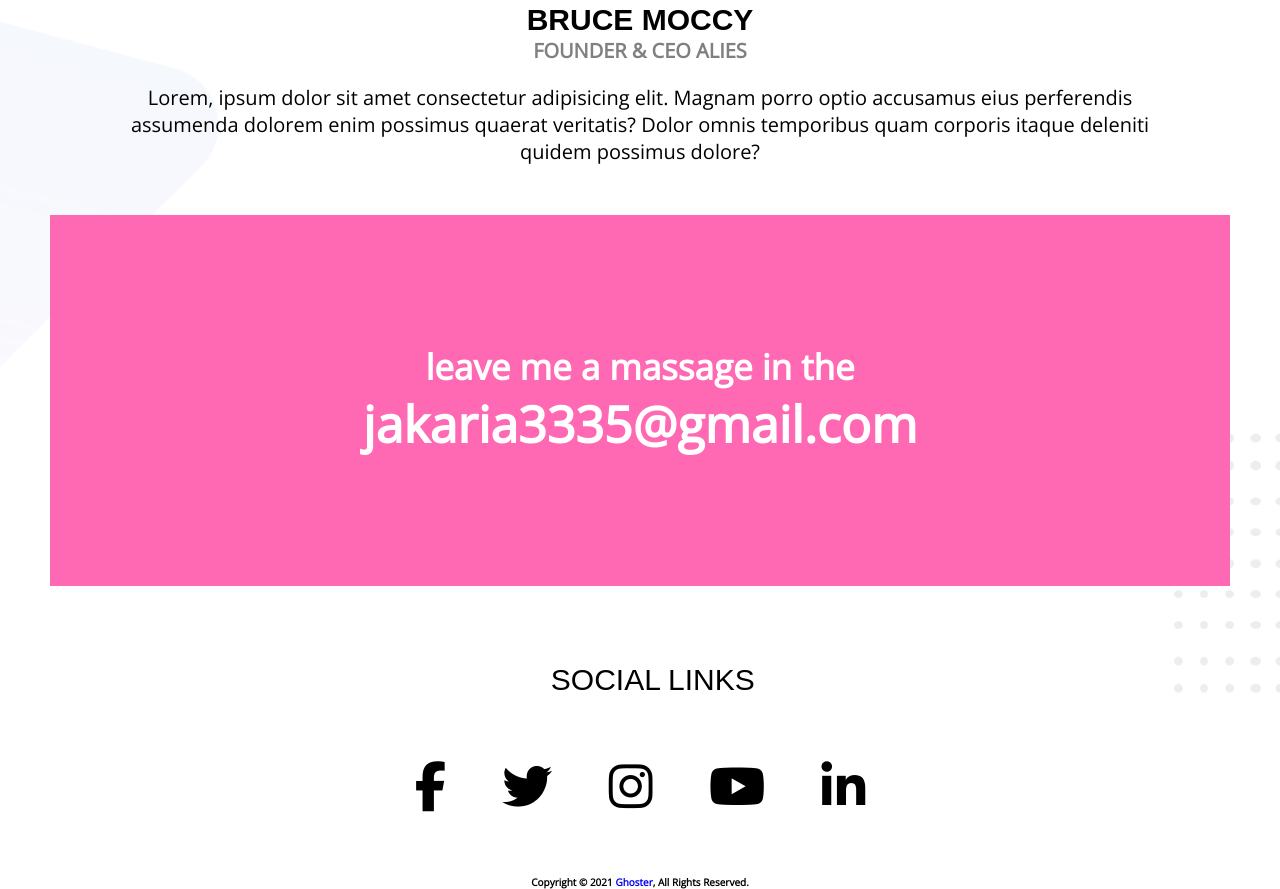
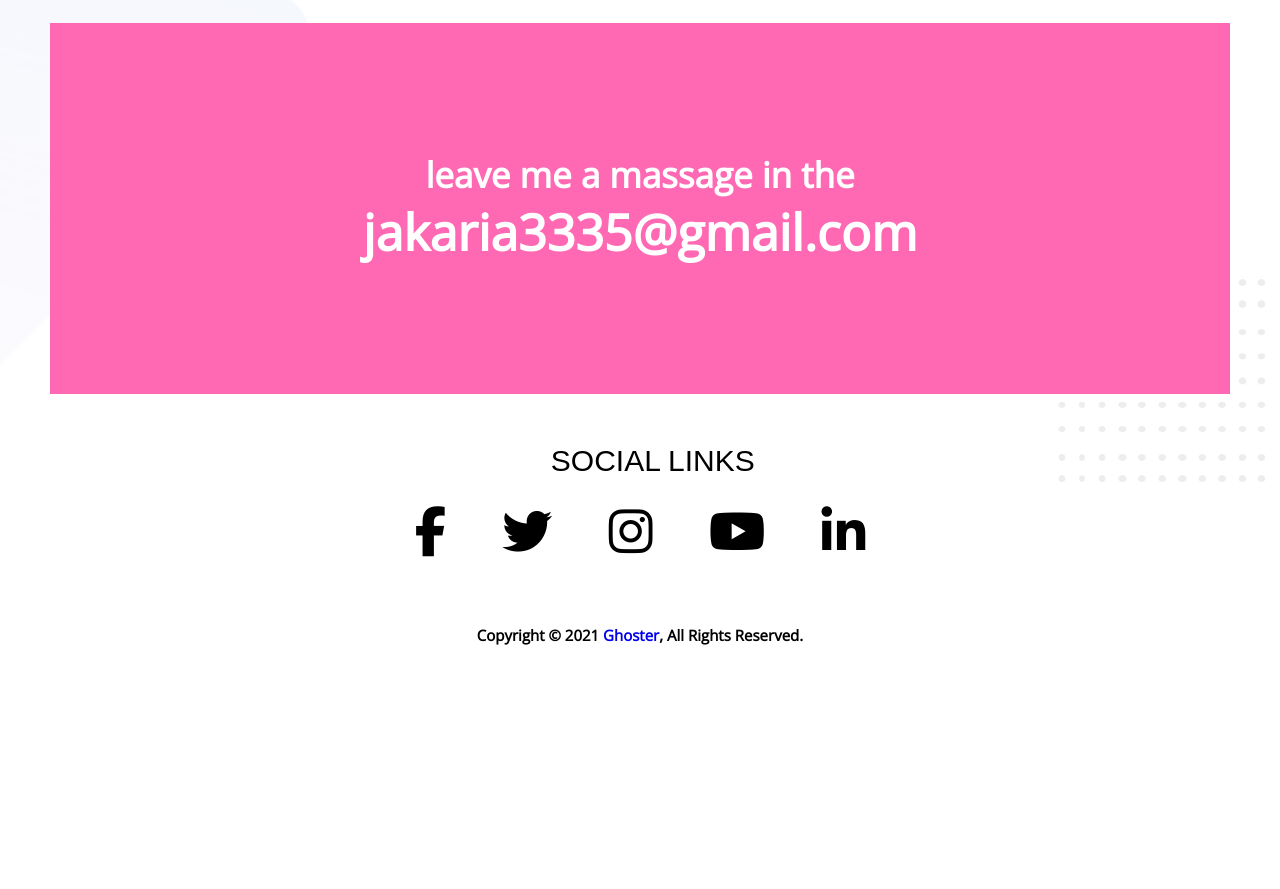
Before and after one commit to jakaria3335/personal-website, a plain HTML site: page index.html in a window 1280 px wide. Shown: the part 2189-3078 px from the top of the page. After the commit the page ends 2834 px from the top, so only its background shows below. Drawn offline with nearby package versions, Linux system fonts and the light colour scheme.

Commit message:
finished

```diff
--- a/css/responsive.css
+++ b/css/responsive.css
@@ -126,10 +126,10 @@
         font-size: 12px;
     }
     .contact_from h5 {
-        font-size: 14px;
+        font-size: 10px;
     }
     .contact_from h3 {
-        font-size: 17px;
+        font-size: 13px;
     }
     .social_icons a i {
         font-size: 29px;
--- a/css/style.css
+++ b/css/style.css
@@ -114,7 +114,7 @@ img{
     width: 25%;
     transition: 0.5s;
     border-radius: 10px;
-    display: block;
+
 }
 .portfolio:hover{
     transform: scale(1.5);
@@ -129,7 +129,7 @@ img{
     background-repeat: no-repeat;
     background-position: center;
     background-size: cover;
-    padding: 5% 0%;
+
 }
 .forth_banner h2 {
     text-transform: uppercase;
@@ -137,8 +137,7 @@ img{
     font-family: Squada One;
     font-size: 50px;
     text-align: center;
-    margin: 6% 8% 0% 10%;
-    padding-bottom: 5%;
+    margin: 1% 8% 0% 10%;
 }
 .comments{
     margin: 2% 10% 2% 10%;
@@ -182,8 +181,12 @@ img{
 .social_icons h2{
     font-family: Arial, Helvetica, sans-serif;
     font-size: 30px;
+    padding-bottom: 28px;
 
 }
 .social_icons a i:hover{
     transform: rotate(360deg);
 }
+.social_icons {
+    padding-bottom: 69px;
+}
--- a/index.html
+++ b/index.html
@@ -79,7 +79,7 @@
 
     </main>
     <footer>
-        <h6 style="text-align: center; font-size: 10px;">Copyright © 2021 <a style="text-decoration: none;font-size: 10px;" href="#">Ghoster</a>, All Rights Reserved.</h6>
+        <h6 style="text-align: center; font-size: 15px;">Copyright © 2021 <a style="text-decoration: none;font-size: 15px;" href="#">Ghoster</a>, All Rights Reserved.</h6>
     </footer>
 
 </body>
```
